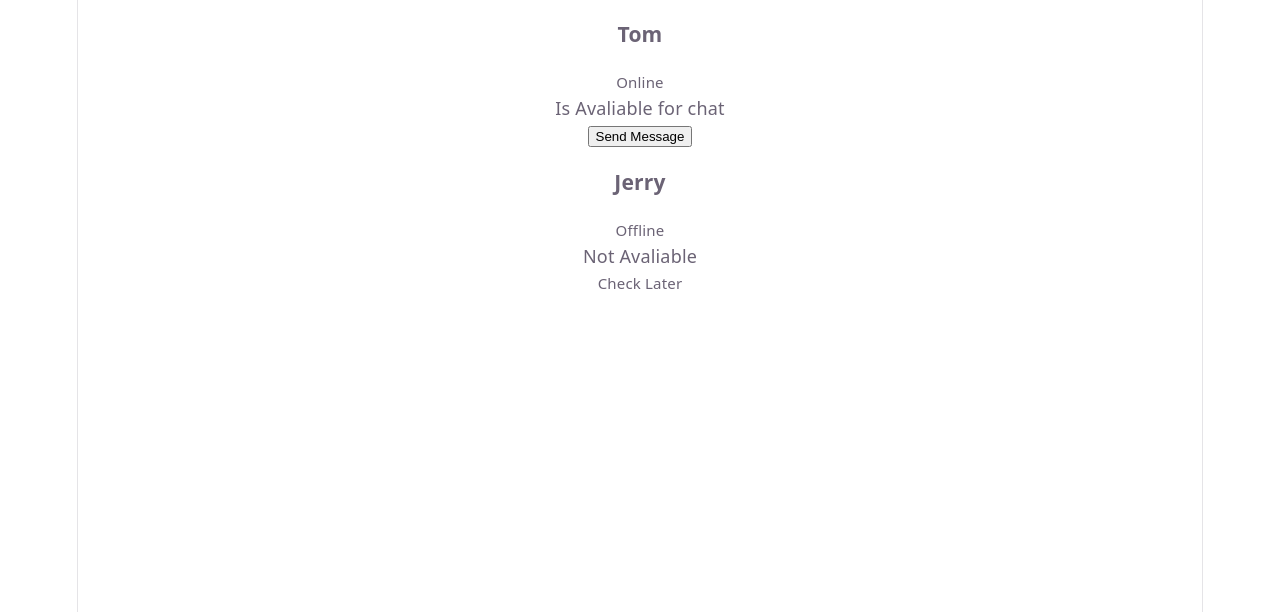
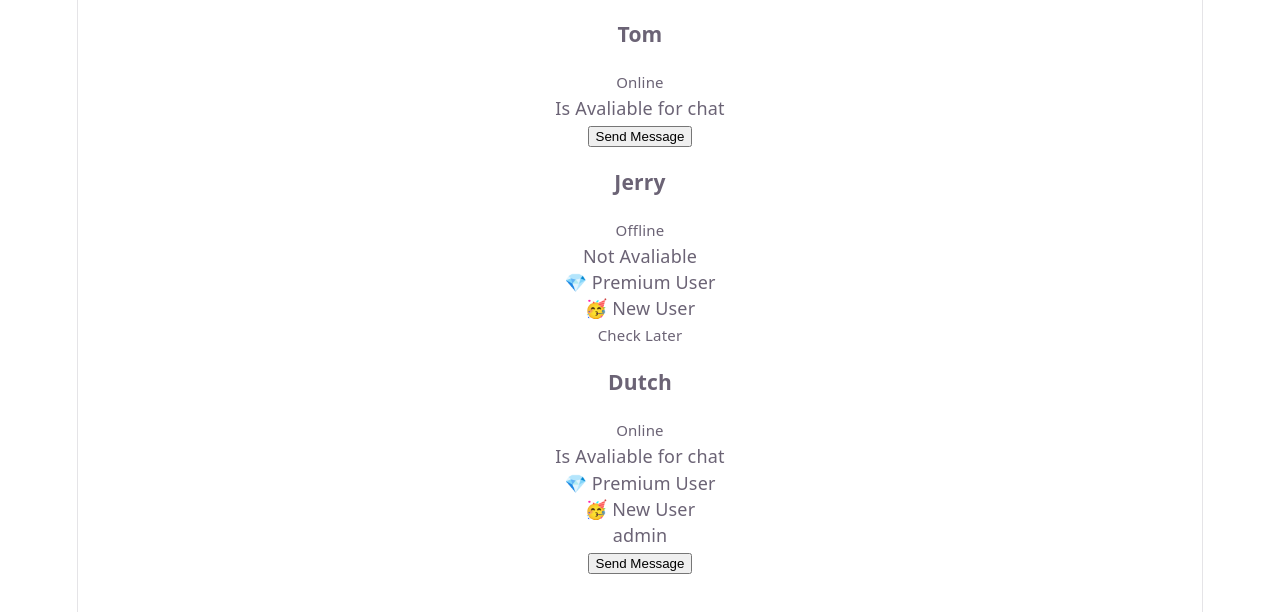
Before and after one commit to vinayg2509/Reac-Learning, a React (Vite) app in the folder reactlearning/my-react-learning/: page / in a window 1280 px wide. Shown: the top 612 px of the page. Built offline with nearby package versions, Linux system fonts and the light colour scheme.

Commit message:
[Vinay]Practised login for conditional rendering using && operator and variable

```diff
--- a/reactlearning/my-react-learning/src/App.jsx
+++ b/reactlearning/my-react-learning/src/App.jsx
@@ -10,7 +10,10 @@ function App() {
   return (
   <>
     <UserDetails name="Tom" isOnline={true}/>
-    <UserDetails name="Jerry" isOnline={false} hideOffLine={true}></UserDetails>
+    <UserDetails name="Jerry" isOnline={false} hideOffLine={true} isNewUser={true} isPremium={true}></UserDetails>
+
+    <UserDetails name="Dutch" isOnline={true} hideOffLine={false} isNewUser={true} isPremium={true} role="admin"></UserDetails>
+
  </>
   )
 }
--- a/reactlearning/my-react-learning/src/components/UserDetails.jsx
+++ b/reactlearning/my-react-learning/src/components/UserDetails.jsx
@@ -1,6 +1,6 @@
 import React from 'react'
 
-export default function UserDetails({ name, isOnline, hideOffLine }) {
+export default function UserDetails({ name, isOnline, hideOffLine ,isPremium,isNewUser ,role}) {
 //   if (hideOffLine && !isOnline) return null;
 
 //   if (isOnline) {
@@ -21,14 +21,29 @@ export default function UserDetails({ name, isOnline, hideOffLine }) {
 //     </>
 //   );
 
-// !Using ternary operator
+// !Using ternary operator and && operator
+                    let roleBadge=null
+                     if(role==='admin')
+                     {
+                        roleBadge='admin'
 
+                     }
+                     else if(role ==='user')
+                     {
+                        roleBadge='user'
+                     }
             return(
 
+
+
                 <div>
+
                     <h3>{name}</h3>
                     <small>{isOnline ?"Online":"Offline"}</small>
                     <p>{isOnline?"Is Avaliable for chat":"Not Avaliable"}</p>
+                    <p>{isPremium && <span>💎 Premium User</span>}</p>
+                    <p>{isNewUser&& <span>🥳 New User</span>}</p>
+                    <p>{roleBadge}</p>
 
                     {isOnline ?(
                         <button>Send Message</button>
@@ -38,4 +53,8 @@ export default function UserDetails({ name, isOnline, hideOffLine }) {
                     )}
                 </div>
             )
+
+
+
+
 }
```
